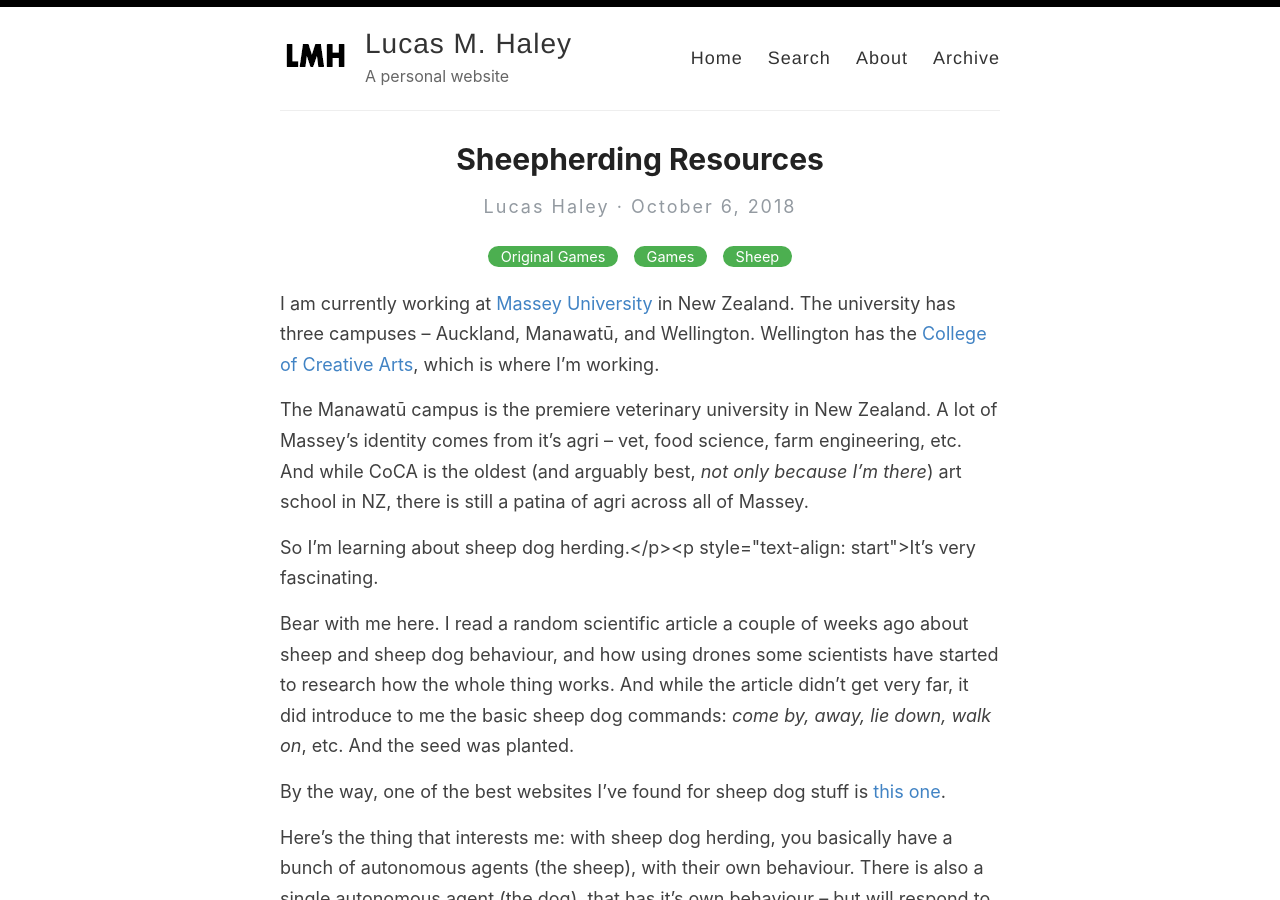
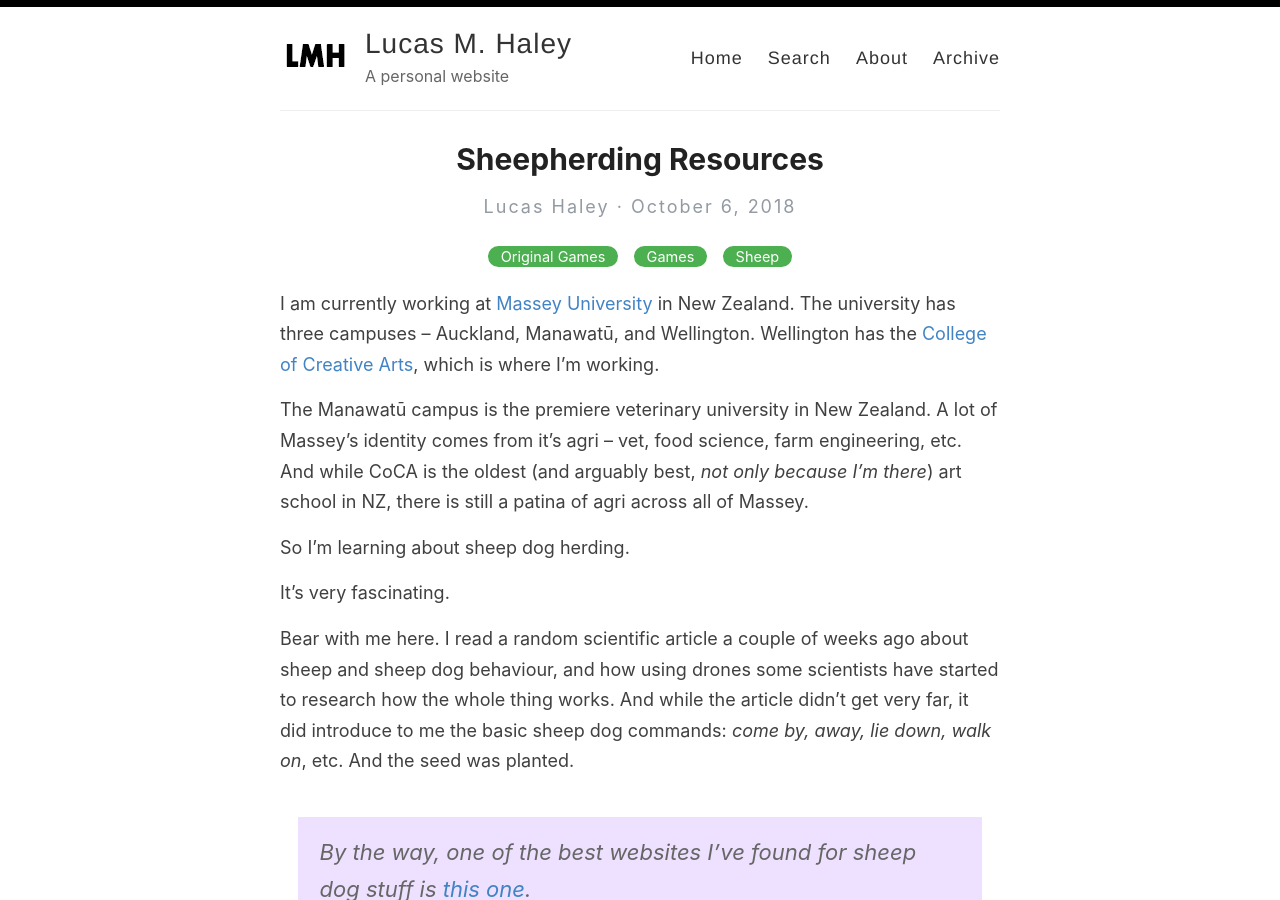
Before and after one commit to lucashaley/lucashaley.github.io, a Jekyll site: the page built from _posts/2024-05-05-sheepherding-resources.md, in a window 1280 px wide and 900 px high. Built offline with Jekyll 4.4.1, drawn with Linux system fonts in a browser that asks for light colours; our own code applies the rules of GitHub Pages for plain Markdown files.

Commit message:
Update _posts/2024-05-05-sheepherding-resources.md (via Pages CMS)

```diff
--- a/_posts/2024-05-05-sheepherding-resources.md
+++ b/_posts/2024-05-05-sheepherding-resources.md
@@ -10,13 +10,15 @@ excerpt: Thoughts on sheepherding
 ---
 I am currently working at [Massey University](http://www.massey.ac.nz/) in New Zealand. The university has three campuses -- Auckland, Manawatū, and Wellington. Wellington has the [College of Creative Arts](http://creative.massey.ac.nz/), which is where I'm working.
 
-The Manawatū campus is the premiere veterinary university in New Zealand. A lot of Massey's identity comes from it's agri -- vet, food science, farm engineering, etc. And while CoCA is the oldest (and arguably best, <em>not only because I'm there</em>) art school in NZ, there is still a patina of agri across all of Massey.
+The Manawatū campus is the premiere veterinary university in New Zealand. A lot of Massey's identity comes from it's agri -- vet, food science, farm engineering, etc. And while CoCA is the oldest (and arguably best, _not only because I'm there_) art school in NZ, there is still a patina of agri across all of Massey.
 
-So I'm learning about sheep dog herding.</p><p style="text-align: start">It's very fascinating.
+So I'm learning about sheep dog herding.
 
-Bear with me here. I read a random scientific article a couple of weeks ago about sheep and sheep dog behaviour, and how using drones some scientists have started to research how the whole thing works. And while the article didn't get very far, it did introduce to me the basic sheep dog commands: <em>come by, away, lie down, walk on</em>, etc. And the seed was planted.
+It's very fascinating.
 
-By the way, one of the best websites I've found for sheep dog stuff is <a href="https://www.herding-dog-training-border-collie-sheepdog-dvd.com/sheepdog-terminology/">this one</a>.
+Bear with me here. I read a random scientific article a couple of weeks ago about sheep and sheep dog behaviour, and how using drones some scientists have started to research how the whole thing works. And while the article didn't get very far, it did introduce to me the basic sheep dog commands: _come by, away, lie down, walk on_, etc. And the seed was planted.
+
+> By the way, one of the best websites I've found for sheep dog stuff is [this one](https://www.herding-dog-training-border-collie-sheepdog-dvd.com/sheepdog-terminology/).
 
 Here's the thing that interests me: with sheep dog herding, you basically have a bunch of autonomous agents (the sheep), with their own behaviour. There is also a single autonomous agent (the dog), that has it's own behaviour – but will respond to the owner's verbal and whistled commands. If the dog is trained well enough. The natural progression is to make this into a game.
 
@@ -27,5 +29,3 @@ The dog's behaviour is a little trickier, but I've made some progress there too.
 Most recently I've added the IBM Watson speech-to-text functionality, allowing the player to use voice commands. I'm in the process of iterating the dog's behaviour to react.
 
 After that, it'll be refining the behaviours to allow for sheep and dog personalities, and lastly making a VR version. Just because.
-
-<figure class="post__video"><iframe loading="lazy" width="560" height="314" src="https://www.youtube.com/embed/twJTKmSzULA" allowfullscreen="allowfullscreen" data-mce-fragment="1"></iframe></figure>
```
